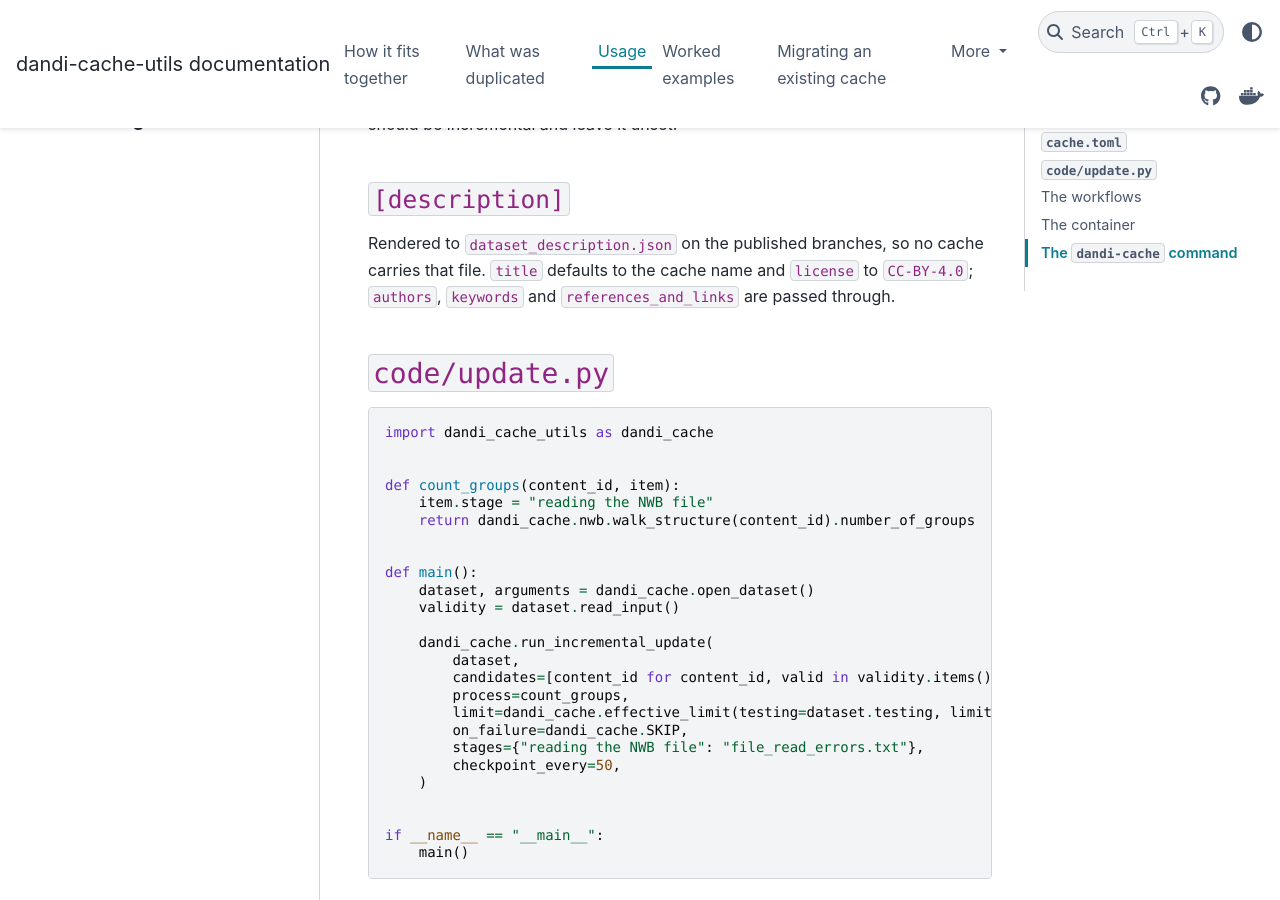
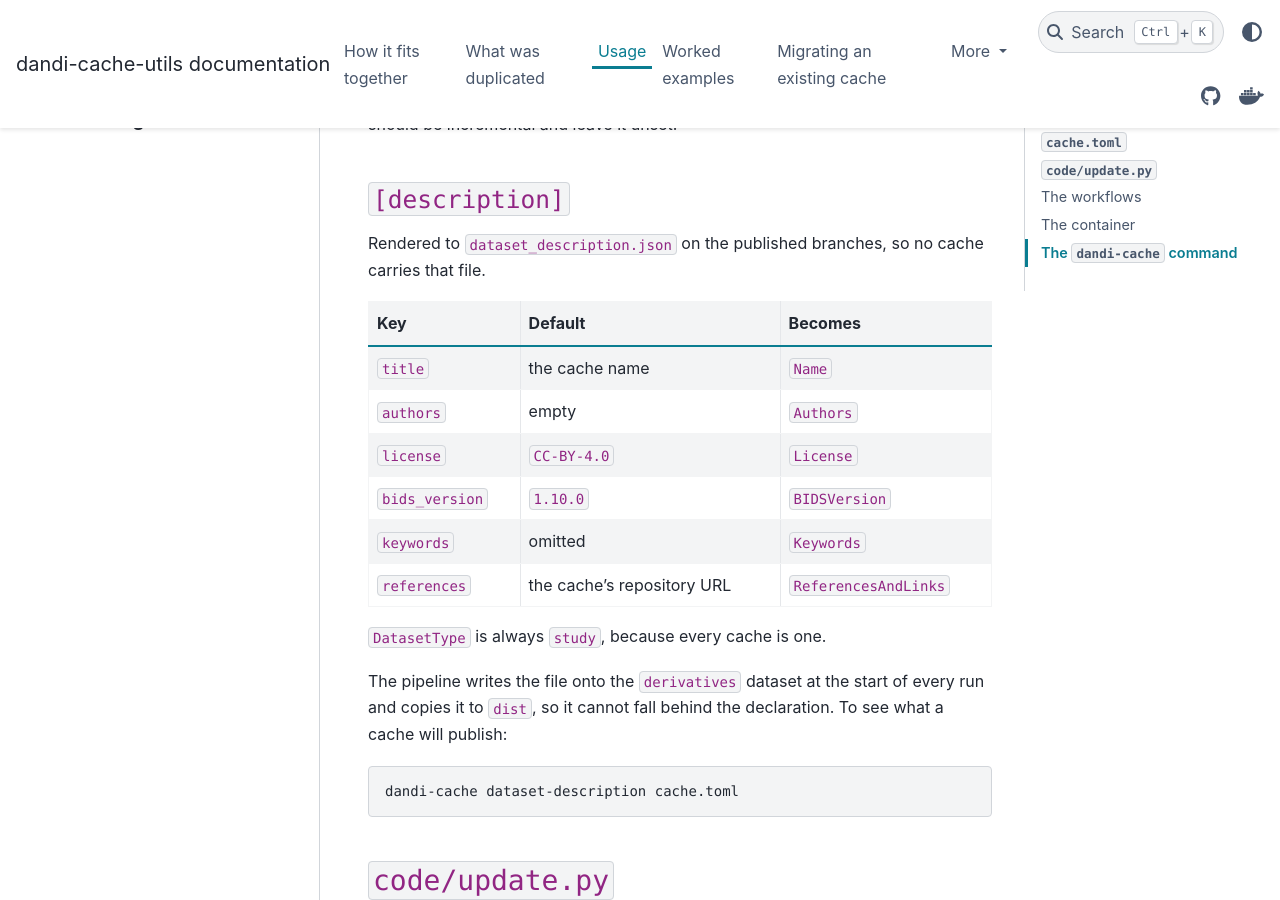
Before and after one commit to dandi-cache/dandi-cache-utils, a Sphinx documentation site: the page built from docs/usage/index.md, in a window 1280 px wide and 900 px high, scrolled down 2473 px. Built offline with Sphinx 7.4.7 and the PyData theme 0.15.4, drawn with Linux system fonts in a browser that asks for light colours.

Commit message:
Document the description keys correctly, and pin them with a test
Answering "how does a cache fill in its dataset_description.json" turned up a
documentation bug: the usage page named the key `references_and_links`, which is
what it becomes in the JSON, but the parser reads `references`. A cache
following the page would have set a key nothing reads and published the default
repository URL without a word of complaint. `bids_version` was not documented at
all.

The page now lists each key, its default and the field it becomes, in a table,
and a test asserts the whole rendered mapping from a `cache.toml` that sets
every one of them. A key that is documented but not read now fails.

Co-Authored-By: Claude Opus 5 <noreply@anthropic.com>
Claude-Session: https://claude.ai/code/session_01By6NDx4JVHhLh6e4mNHR4m

````diff
--- a/docs/usage/index.md
+++ b/docs/usage/index.md
@@ -75,8 +75,24 @@ incremental and leave it unset.
 ### `[description]`
 
 Rendered to `dataset_description.json` on the published branches, so no cache carries that file.
-`title` defaults to the cache name and `license` to `CC-BY-4.0`; `authors`, `keywords` and
-`references_and_links` are passed through.
+
+| Key | Default | Becomes |
+|---|---|---|
+| `title` | the cache name | `Name` |
+| `authors` | empty | `Authors` |
+| `license` | `CC-BY-4.0` | `License` |
+| `bids_version` | `1.10.0` | `BIDSVersion` |
+| `keywords` | omitted | `Keywords` |
+| `references` | the cache's repository URL | `ReferencesAndLinks` |
+
+`DatasetType` is always `study`, because every cache is one.
+
+The pipeline writes the file onto the `derivatives` dataset at the start of every run and copies it
+to `dist`, so it cannot fall behind the declaration. To see what a cache will publish:
+
+```bash
+dandi-cache dataset-description cache.toml
+```
 
 ## `code/update.py`
 
````
Also changed, not shown: 1 other file.
